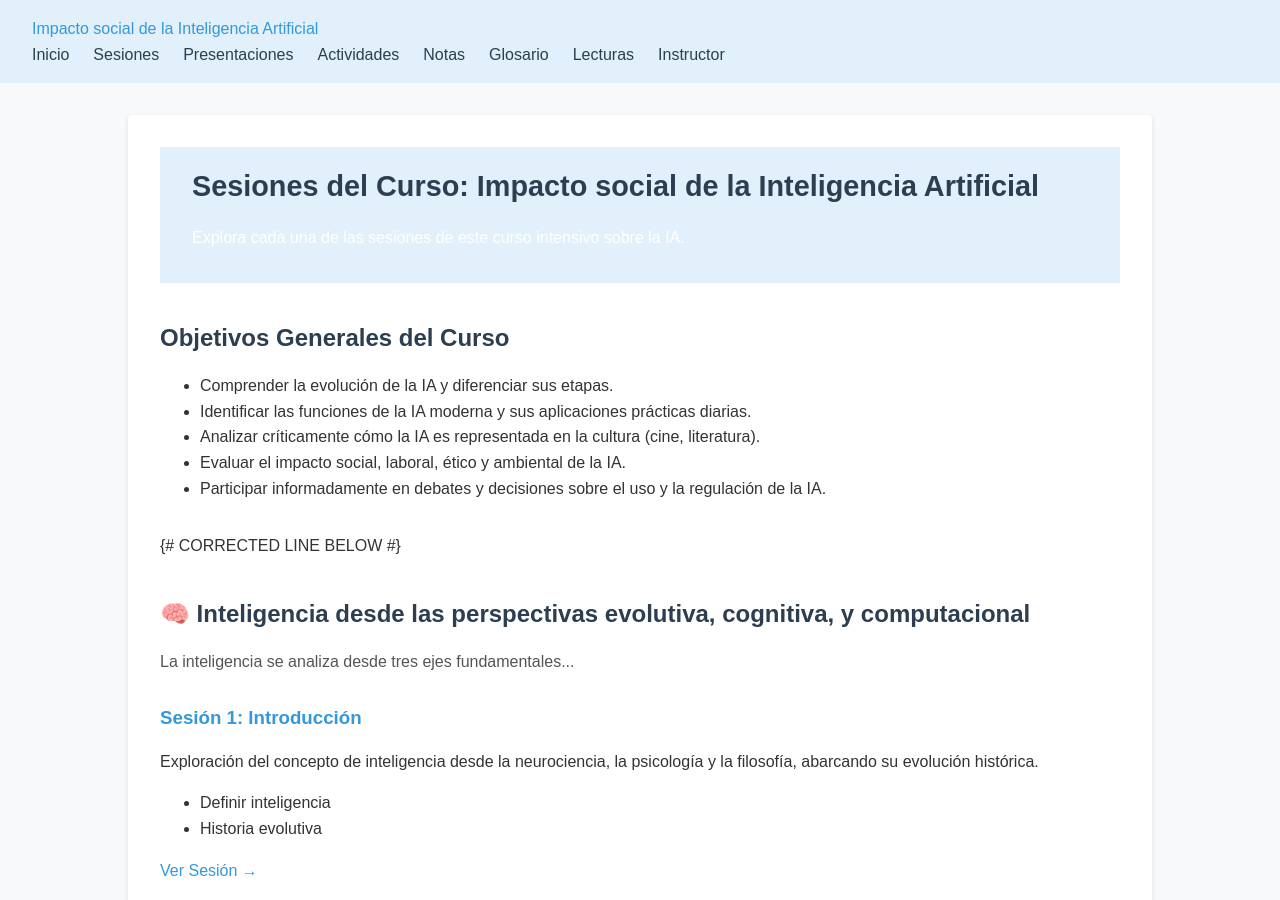
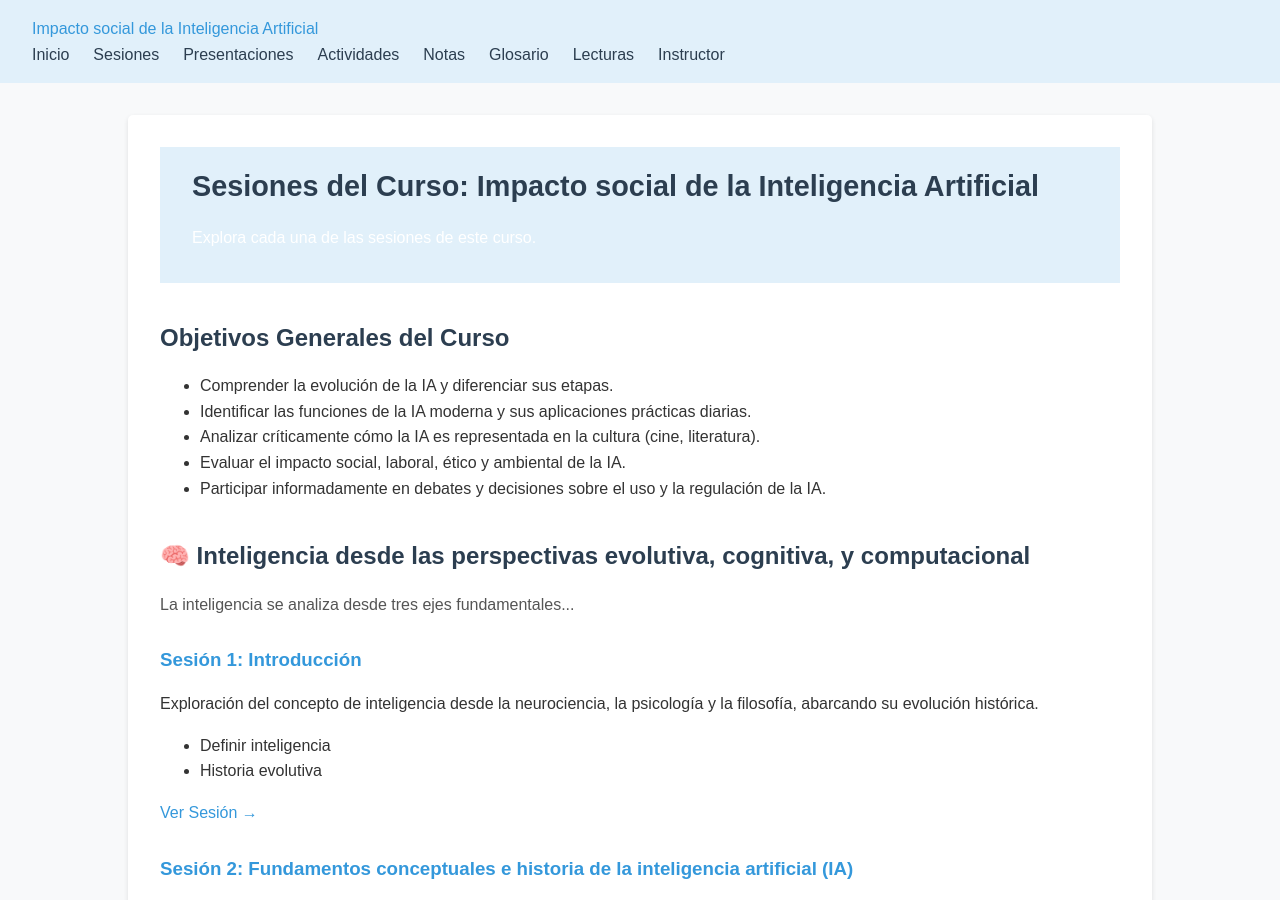
Before and after one commit to ArnulfoPerez/impacto_ai, a Jekyll site: the page built from sesiones.md, in a window 1280 px wide and 900 px high. Built offline with Jekyll 4.4.1, drawn with Linux system fonts in a browser that asks for light colours.

Commit message:
Update sesiones.md
cleaning

```diff
--- a/sesiones.md
+++ b/sesiones.md
@@ -6,8 +6,8 @@ permalink: /sesiones/
 
 <div class="sessions-list-container">
   <header class="sessions-list-header">
-    <h1>Sesiones del Curso: Impacto social de la Inteligencia Artificial</h1>
-    <p class="subtitle">Explora cada una de las sesiones de este curso intensivo sobre la IA.</p>
+    <h1>Sesiones del Curso: {{ site.title }}</h1>
+    <p class="subtitle">Explora cada una de las sesiones de este curso.</p>
   </header>
 
   <section class="course-objectives-summary">
@@ -19,7 +19,6 @@ permalink: /sesiones/
     </ul>
   </section>
 
-  {# CORRECTED LINE BELOW #}
   {% assign sorted_blocks = site.blocks_metadata | sort: "order" %}
 
   {% for block in sorted_blocks %}
```
